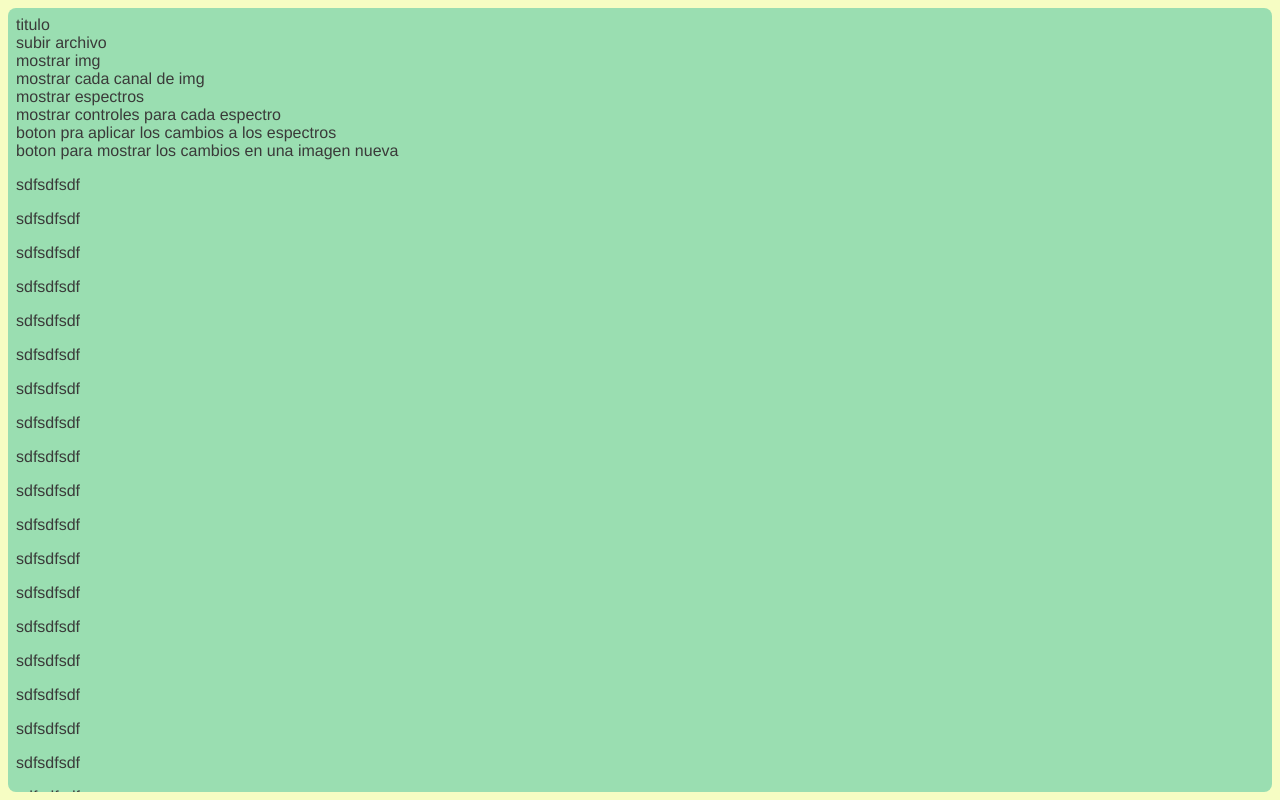
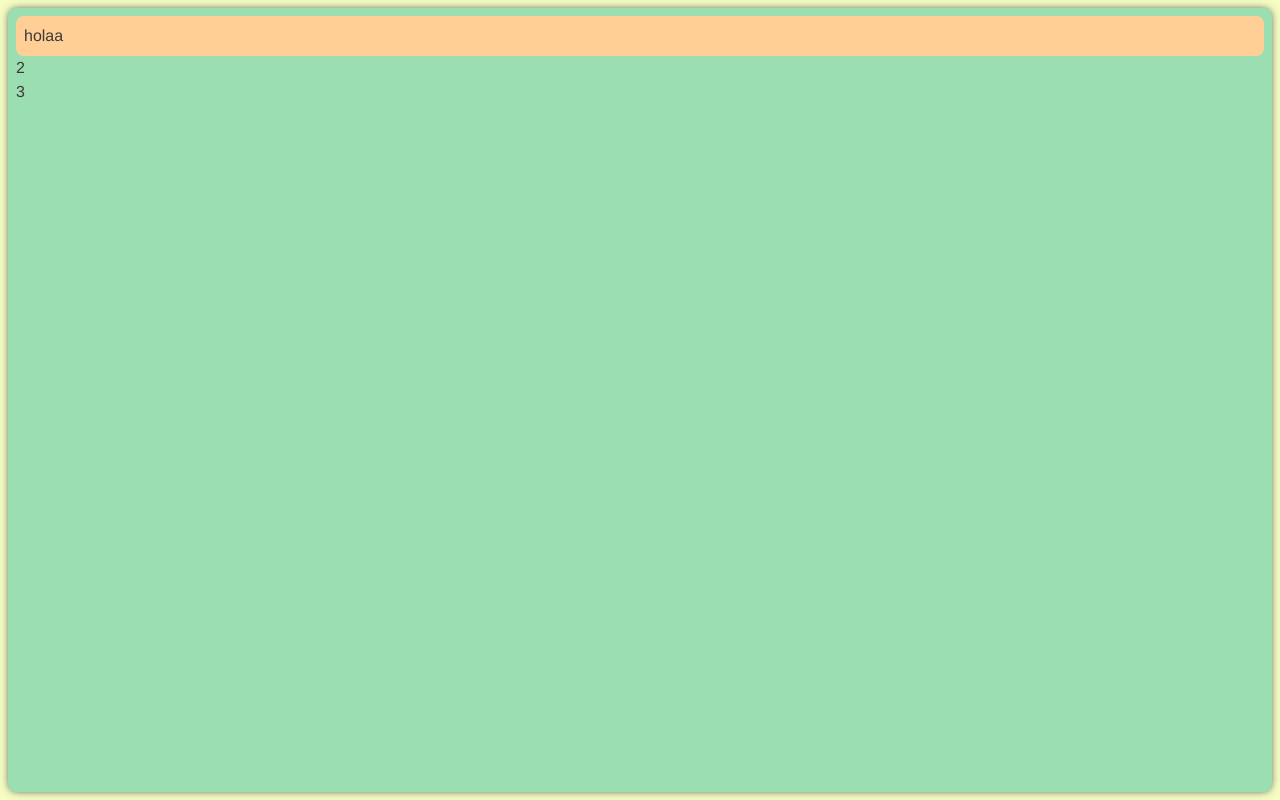
Before and after one commit to leninrkb/rgb-spectrum, a Vue app: page / in a window 1280 px wide. Built offline with nearby package versions, Linux system fonts and the light colour scheme.

Commit message:
elevanted card

```diff
--- a/package.json
+++ b/package.json
@@ -9,7 +9,10 @@
     "vite": "node ./bin/vite"
   },
   "dependencies": {
+    "autoprefixer": "^10",
     "core-js": "^3.8.3",
+    "postcss": "^8",
+    "tailwindcss": "^3",
     "vue": "^3.2.13",
     "vue-router": "^4.0.3",
     "vuex": "^4.0.0"
@@ -26,6 +29,7 @@
     "eslint-plugin-vue": "^8.0.3",
     "sass": "^1.32.7",
     "sass-loader": "^12.0.0",
+    "vue-cli-plugin-tailwind": "~3.0.0",
     "vue-cli-plugin-vite": "~1.5.0"
   }
 }
--- /dev/null
+++ b/postcss.config.js
@@ -0,0 +1,6 @@
+module.exports = {
+  plugins: {
+    tailwindcss: {},
+    autoprefixer: {}
+  }
+}
--- a/src/App.vue
+++ b/src/App.vue
@@ -1,5 +1,5 @@
 <template>
-    <div class="container">
+    <div class="vcontainer">
         <router-view />
     </div>
 </template>
@@ -18,12 +18,14 @@ html {
     background-color: $light_yellow;
 }
 
-.container {
+.vcontainer {
+    margin: 0.5em;
     padding: 0.5em;
     border-radius: 0.5em;
     background-color: $dark_green;
     color: $text_gray;
     overflow: auto;
-    height: 96vh;
+    height: 98vh;
+    box-shadow: 0 0 0.5em -0.1em;
 }
 </style>
--- /dev/null
+++ b/src/assets/tailwind.css
@@ -0,0 +1,5 @@
+@tailwind base;
+
+@tailwind components;
+
+@tailwind utilities;
--- /dev/null
+++ b/src/components/ElevatedCard.vue
@@ -0,0 +1,22 @@
+<template>
+    <div class="card">
+        <slot></slot>
+    </div>
+</template>
+
+<style scoped lang="scss">
+@import '../scss/_var.scss';
+
+.card {
+    border-radius: $radius;
+    background-color: $light_orange;
+    padding: $padding;
+    transition: .2s ease-in-out;
+
+    &:hover {
+        translate: 0 -.1em;
+        background-color: lighten($color: $light_orange, $amount: 2);
+        box-shadow: $shadow;
+    }
+}
+</style>
--- a/src/main.js
+++ b/src/main.js
@@ -2,5 +2,6 @@ import { createApp } from 'vue'
 import App from './App.vue'
 import router from './router'
 import store from './store'
+import './assets/tailwind.css'
 
 createApp(App).use(store).use(router).mount('#app')
--- a/src/scss/_var.scss
+++ b/src/scss/_var.scss
@@ -1,6 +1,12 @@
 $light_green: #CDFADB;
 $dark_green: #9adeb1;
+
 $light_yellow: #F6FDC3;
 $light_orange: #FFCF96;
 $light_red: #FF8080;
 $text_gray: #3a3a39;
+
+$radius: 0.5em;
+$padding: 0.5em;
+$margin: 0.5em;
+$shadow: 0 0.2em 0.2em -0.1em;
--- a/src/views/HomeView.vue
+++ b/src/views/HomeView.vue
@@ -1,42 +1,17 @@
 <template>
-    titulo <br>
-    subir archivo <br>
-    mostrar img <br>
-    mostrar cada canal de img <br>
-    mostrar espectros <br>
-    mostrar controles para cada espectro <br>
-    boton pra aplicar los cambios a los espectros <br>
-    boton para mostrar los cambios en una imagen nueva
-
-    <p>sdfsdfsdf</p>
-    <p>sdfsdfsdf</p>
-    <p>sdfsdfsdf</p>
-    <p>sdfsdfsdf</p>
-    <p>sdfsdfsdf</p>
-    <p>sdfsdfsdf</p>
-    <p>sdfsdfsdf</p>
-    <p>sdfsdfsdf</p>
-    <p>sdfsdfsdf</p>
-    <p>sdfsdfsdf</p>
-    <p>sdfsdfsdf</p>
-    <p>sdfsdfsdf</p>
-    <p>sdfsdfsdf</p>
-    <p>sdfsdfsdf</p>
-    <p>sdfsdfsdf</p>
-    <p>sdfsdfsdf</p>
-    <p>sdfsdfsdf</p>
-    <p>sdfsdfsdf</p>
-    <p>sdfsdfsdf</p>
-    <p>sdfsdfsdf</p>
-    <p>sdfsdfsdf</p>
-    <p>sdfsdfsdf</p>
-    <p>sdfsdfsdf</p>
-    <p>sdfsdfsdf</p>
-    <p>sdfsdfsdf</p>
-    <p>sdfsdfsdf</p>
-    <p>sdfsdfsdf</p>
+    <div>
+        <ElevatedCard>
+            holaa
+        </ElevatedCard>
+    </div>
+    <div>
+        2
+    </div>
+    <div>
+        3
+    </div>
 </template>
 
 <script setup>
-
+import ElevatedCard from '../components/ElevatedCard.vue'
 </script>
--- /dev/null
+++ b/tailwind.config.js
@@ -0,0 +1,8 @@
+/** @type {import('tailwindcss').Config} */
+module.exports = {
+  content: ['./public/**/*.html', './src/**/*.{vue,js,ts,jsx,tsx}'],
+  theme: {
+    extend: {},
+  },
+  plugins: [],
+}
```
Also changed, not shown: 1 other file (tests, documents, lock files or other folders).
